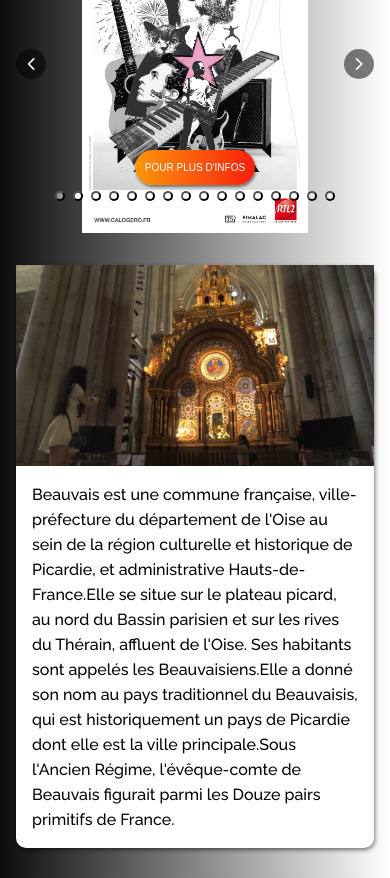
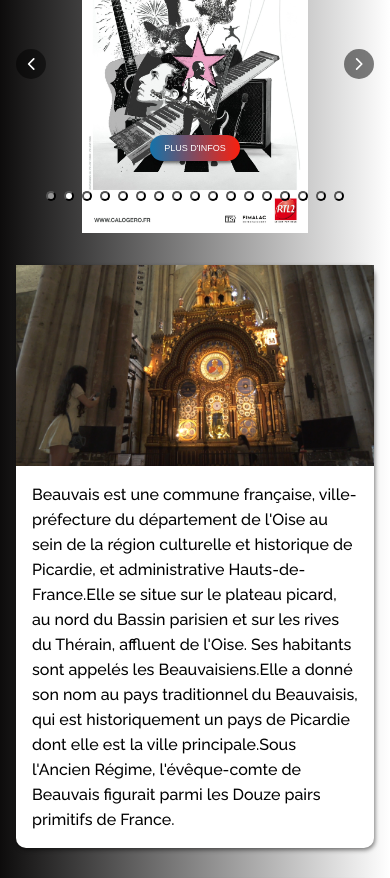
Before and after one commit to GuillaumeSere/beauvais, a React (Create React App) app: page / in a window 390 px wide. Shown: the part 1040-1918 px from the top of the page. Built offline with nearby package versions, Linux system fonts and the light colour scheme; no server answers; a web font is replaced by a local one.

Commit message:
modif home page

```diff
--- a/src/components/country/Country.jsx
+++ b/src/components/country/Country.jsx
@@ -16,6 +16,7 @@ import tatoo12 from "../../images/tatoo12.png"
 import tatoo13 from "../../images/tatoo13.png"
 import tatoo14 from "../../images/tatoo14.png"
 import tatoo15 from "../../images/tatoo15.png"
+import tatoo16 from "../../images/tatoo16.png"
 import { data } from '../../data/data.js';
 import ScrollToTopButton from '../scrollToTopButton/ScollToTopButton';
 import CountryCarousel from './CountryCarousel';
@@ -39,7 +40,8 @@ const Country = () => {
         tatoo12,
         tatoo13,
         tatoo14,
-        tatoo15
+        tatoo15,
+        tatoo16
     ];
 
     return (
@@ -47,7 +49,7 @@ const Country = () => {
             <div className='container'>
                 <CountryCarousel images={images} />
                 <button className='btn'>
-                    <a href="https://elispace.fr/" target="_blank" rel="noopener noreferrer">Pour plus d'infos</a>
+                    <a href="https://elispace.fr/" target="_blank" rel="noopener noreferrer">Plus d'infos</a>
                 </button>
             </div>
             <section className='country-section'>
--- a/src/components/country/country.css
+++ b/src/components/country/country.css
@@ -35,18 +35,18 @@
 
 .btn{
     position: absolute;
-    right: 45%;
-    width: 200px;
-    height: 40px;
-    bottom: 20rem;
+    right: 48%;
+    width: 100px;
+    height: 30px;
+    bottom: 4rem;
     border-radius: 30px;
-    background: linear-gradient(90deg, #fc960b 0%, #fa1f0e 100%);
+    background: linear-gradient(90deg, #1373ab 0%, #fa1f0e 100%);
     box-shadow: 1px 2px 3px rgba(0,0,0,0.5);
     border: none;
     cursor: pointer;
 }
 .btn:hover{
-    background: linear-gradient(90deg,#fa1f0e 0%, #fc960b 100%);
+    background: linear-gradient(90deg,#fa1f0e 0%, #1373ab 100%);
 }
 .btn a{
     text-decoration: none;
@@ -160,12 +160,12 @@
     .btn {
         right: 50%;
         transform: translateX(50%);
-        bottom: 9rem;
-        width: 150px;
-        height: 35px;
+        bottom: 3rem;
+        width: 100px;
+        height: 30px;
       }
     .btn a{
-        font-size: 10px;
+        font-size: 9px;
     }
     .box{
         flex-direction: column;
@@ -194,9 +194,9 @@
     .btn {
         right: 50%;
         transform: translateX(50%);
-        bottom: 3rem;
-        width: 120px;
-        height: 35px;
-        font-size: 10px;
+        top: 15rem;
+        width: 90px;
+        height: 26px;
+        font-size: 8px;
       }
 }
```
Also changed, not shown: src/images/tatoo16.png (added).
